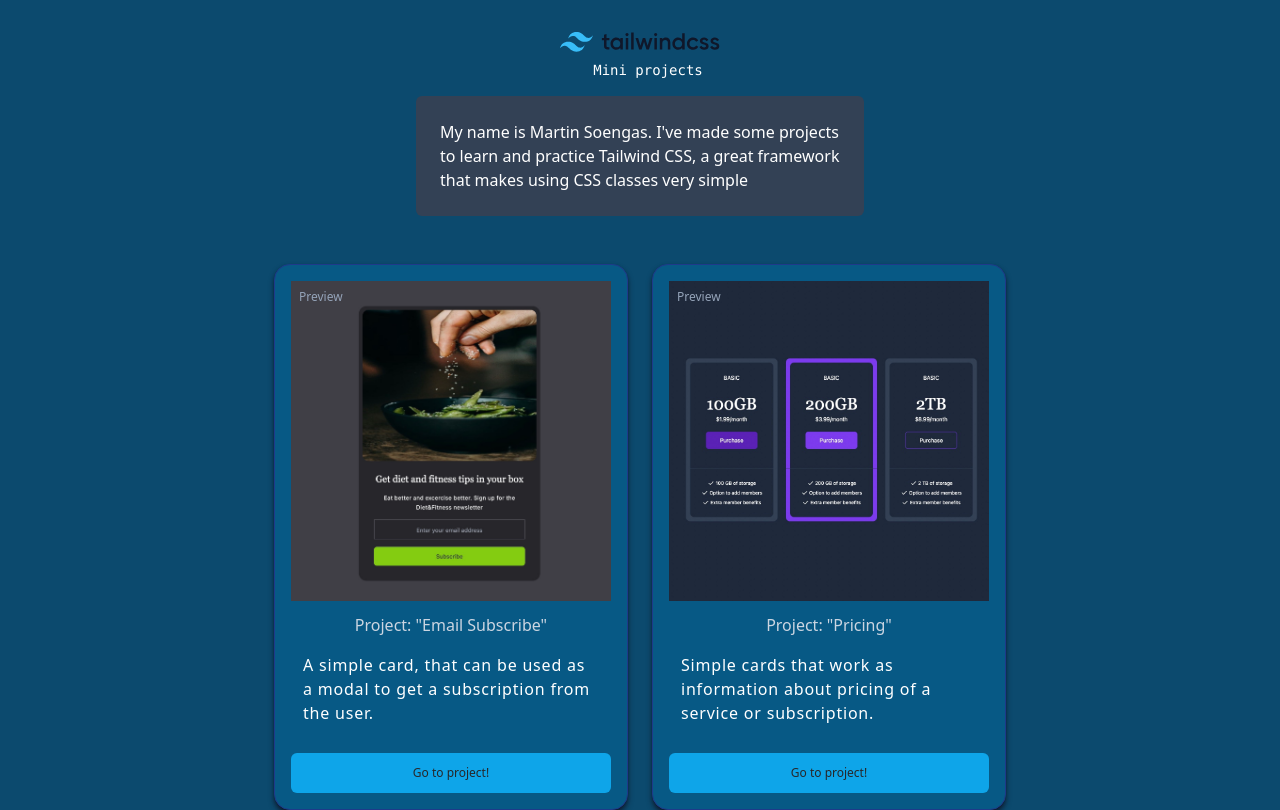
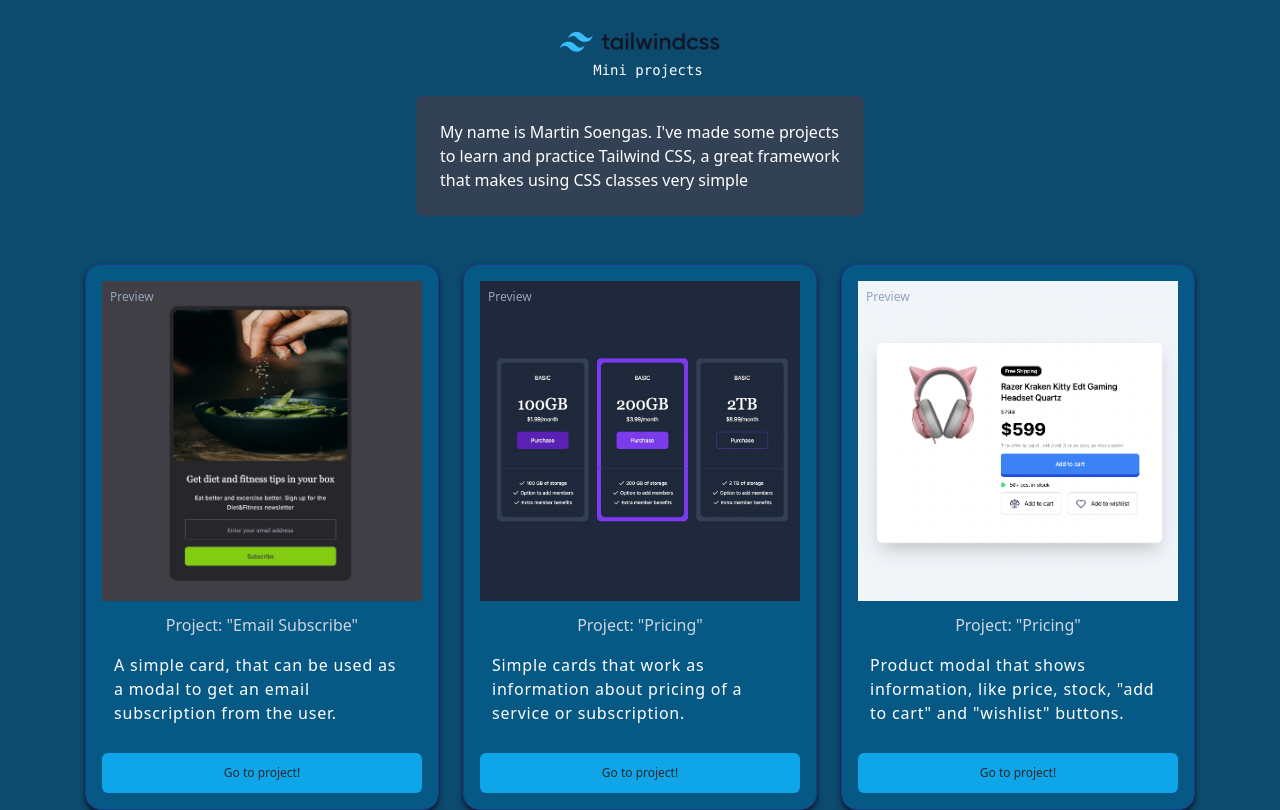
Before and after one commit to martinsoengas/tailwind-mini-projects, a plain HTML site: page index.html in a window 1280 px wide. Drawn offline with nearby package versions, Linux system fonts and the light colour scheme.

```diff
--- a/index.html
+++ b/index.html
@@ -43,7 +43,7 @@
 
       <!-- Content -->
       <div
-        class="flex flex-col md:flex-row md:justify-around space-y-6 md:space-x-6 md:space-y-0"
+        class="flex flex-col lg:flex-row md:justify-around space-y-6 md:space-x-6 md:space-y-0"
       >
         <!-- Project items -->
         <!-- item 1 -->
@@ -64,8 +64,8 @@
                 Project: "Email Subscribe"
               </h1>
               <p class="text-white my-4 tracking-wider font-medium">
-                A simple card, that can be used as a modal to get a subscription
-                from the user.
+                A simple card, that can be used as a modal to get an email
+                subscription from the user.
               </p>
             </div>
             <a
@@ -107,6 +107,35 @@
           </div>
         </div>
         <!-- item 3 -->
+        <div
+          class="p-4 rounded-2xl border border-blue-900 shadow-slate-900 shadow-md bg-sky-800"
+        >
+          <div class="flex flex-col relative">
+            <div class="absolute p-4 md:p-2 text-slate-400 text-xs">
+              Preview
+            </div>
+            <img
+              src="./assets/img/product-modal.png"
+              alt=""
+              class="object-fit h-80 tranform hover:scale-110 duration-500 hover:rounded-t-xl"
+            />
+            <div class="p-3 max-w-xs max-h-full">
+              <h1 class="font-light text-slate-300 text-center">
+                Project: "Pricing"
+              </h1>
+              <p class="text-white my-4 tracking-wider font-medium">
+                Product modal that shows information, like price, stock, "add to
+                cart" and "wishlist" buttons.
+              </p>
+            </div>
+            <a
+              href="./product-modal/index.html"
+              class="px-5 py-3 text-xs text-center rounded-md text-zinc-800 bg-sky-500 hover:bg-sky-700 hover:text-white duration-500"
+            >
+              Go to project!
+            </a>
+          </div>
+        </div>
       </div>
     </div>
   </body>
```
Also changed, not shown: email-subscribe/index.html (+7 -0 lines), pricing-cards/index.html (+9 -0 lines), product-modal/index.html (+12 -1 lines), assets/img/product-modal.png (added).
